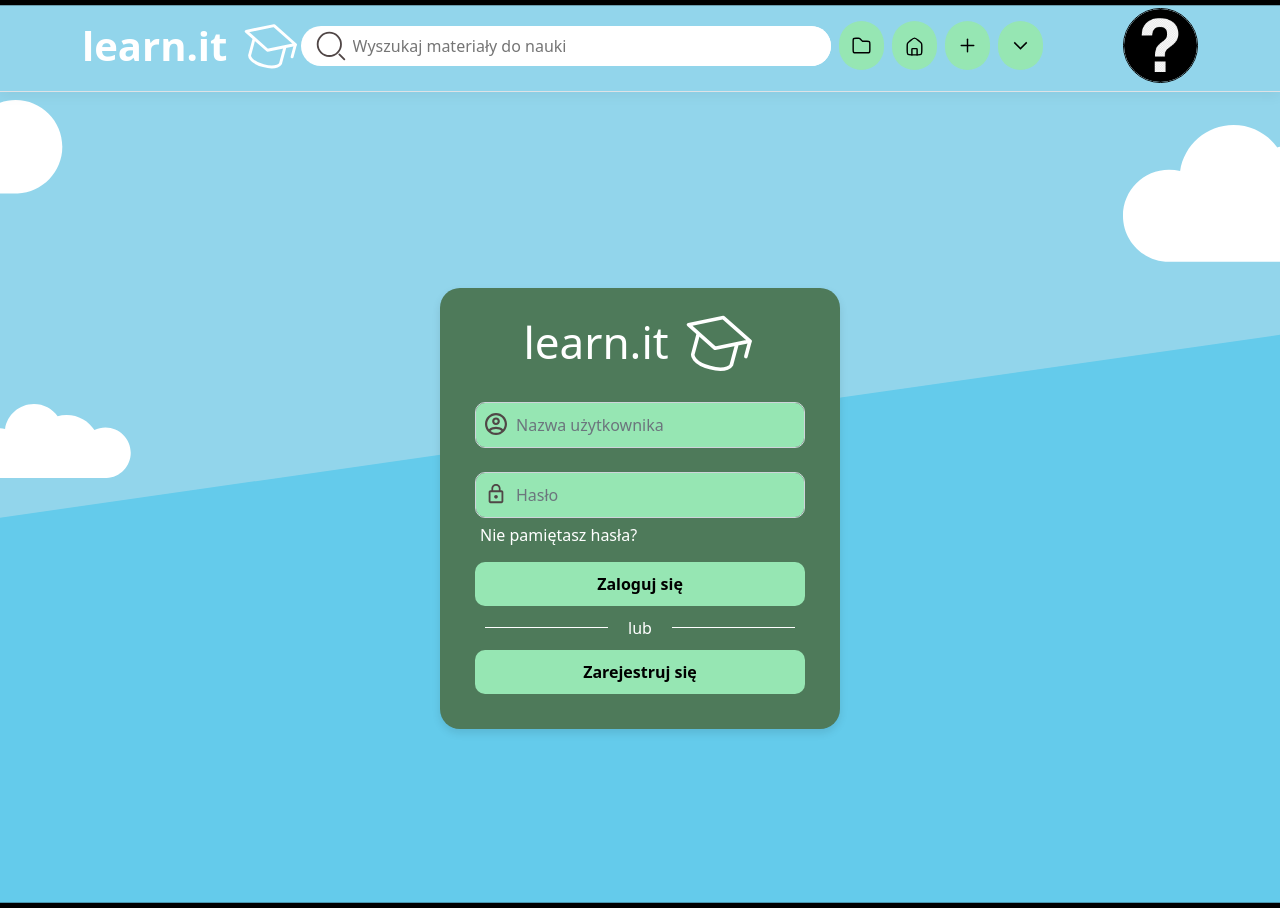
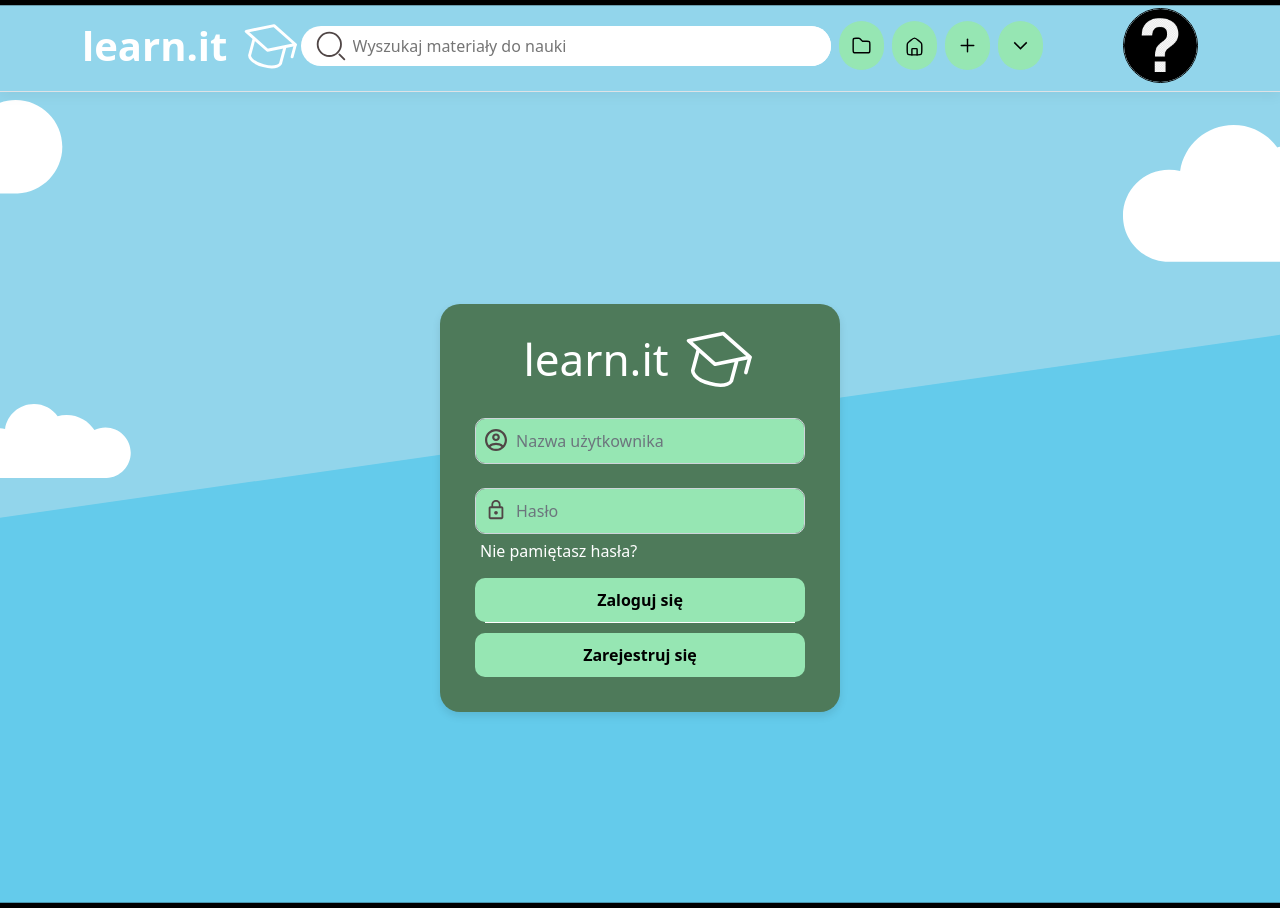
Before and after one commit to Xyloo/learn.it, an Angular app in the folder learn.it/ClientApp/: page /login in a window 1280 px wide. Built offline with nearby package versions, Linux system fonts and the light colour scheme.

Commit message:
added login component

```diff
--- a/learn.it/ClientApp/src/app/login/login.component.css
+++ b/learn.it/ClientApp/src/app/login/login.component.css
@@ -109,21 +109,21 @@
   display: flex;
   align-items: center;
   text-align: center;
-  justify-content: space-around; /* This will ensure the lines and text are spaced evenly */
+  justify-content: space-around;
 }
 
 .line {
-  flex-grow: 1; /* Lines will take up fill all available space */
-  background: #FFFFFF; /* Adjust color to match your design */
-  height: 1px; /* Adjust thickness of the line */
-  margin: 0 10px; /* Adjust spacing around the text */
+  flex-grow: 1;
+  background: #FFFFFF;
+  height: 1px;
+  margin: 0 10px;
 }
 
 
 .text {
   white-space: nowrap;
-  padding: 0 10px; /* Adjust to ensure it doesn't overlap with the lines on smaller screens */
-  color: #FFFFFF; /* Adjust color to match your design */
+  padding: 0 10px;
+  color: #FFFFFF;
 }
 
 
--- a/learn.it/ClientApp/src/app/login/login.component.html
+++ b/learn.it/ClientApp/src/app/login/login.component.html
@@ -20,15 +20,9 @@
 
       <a href="#" class="forgot-password">Nie pamiętasz hasła?</a>
       <button type="submit" class="btn-login">Zaloguj się</button>
-
-      <div class="decorator">
         <div class="line"></div>
-        <span class="text">lub</span>
-        <div class="line"></div>
-      </div>
-
       <div class="register-link">
-        <a href="#" class="btn-login sign-up-btn">Zarejestruj się</a>
+        <a routerLink="/register" class="btn-login sign-up-btn">Zarejestruj się</a>
       </div>
     </form>
   </div>
```
